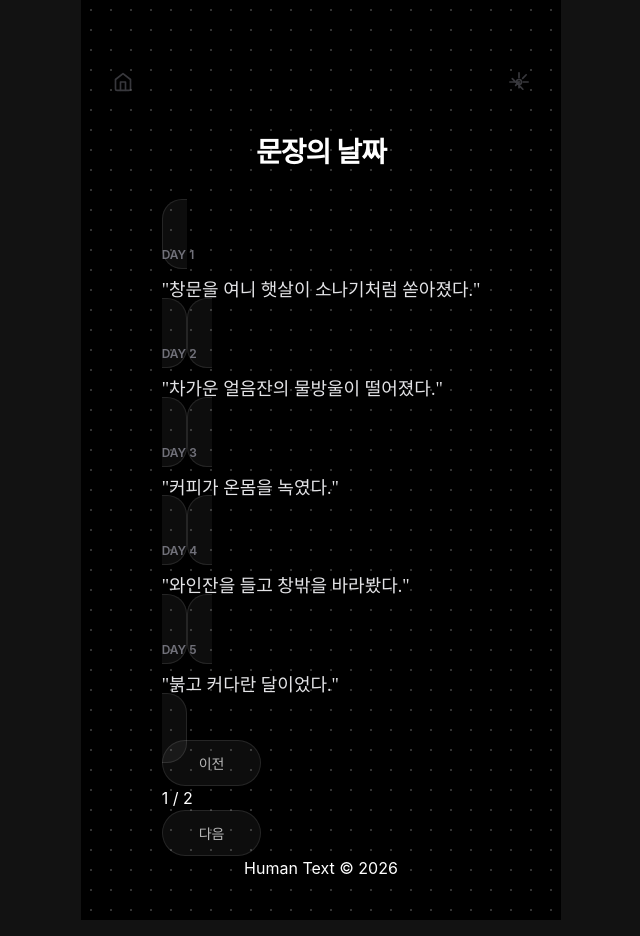
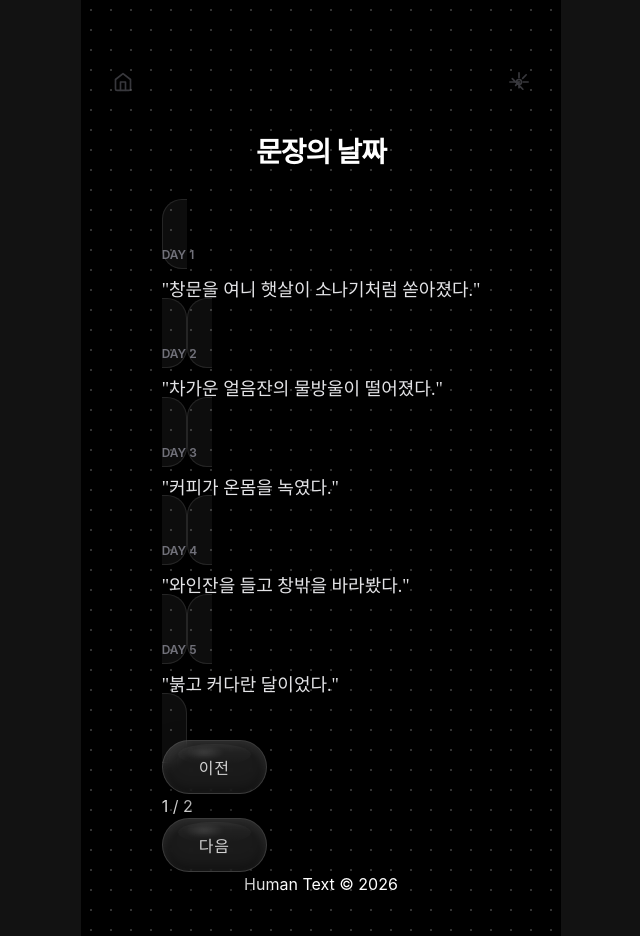
Before and after one commit to hsunp77-hub/human-text, a Next.js app: page /sentences in a window 1280 px wide. Shown: the whole page, without its empty margins (319-959 px from the left). Built offline with nearby package versions, Linux system fonts and the light colour scheme.

Commit message:
fix(ui): update edit button style to match premium 3d look with serif font

```diff
--- a/src/app/globals.css
+++ b/src/app/globals.css
@@ -262,22 +262,67 @@ h1 {
 }
 
 /* Edit Button - Distinctive but cohesive */
+/* Edit Button - Distinctive but cohesive */
 .edit-btn {
-  background: rgba(255, 255, 255, 0.05);
-  color: rgba(255, 255, 255, 0.7);
-  padding: 12px 36px;
+  background: rgba(255, 255, 255, 0.1);
+  color: rgba(255, 255, 255, 0.8);
+  padding: 14px 36px;
   border-radius: 99px;
-  font-size: 14px;
-  font-weight: 400;
-  border: 1px solid rgba(255, 255, 255, 0.1);
+  font-size: 16px;
+  font-weight: 500;
+  border: 1px solid rgba(255, 255, 255, 0.15);
   cursor: pointer;
-  transition: all 0.3s ease;
+  transition: all 0.3s cubic-bezier(0.4, 0, 0.2, 1);
+  box-shadow:
+    0 15px 30px rgba(0, 0, 0, 0.5),
+    inset 0 4px 10px rgba(255, 255, 255, 0.1),
+    inset 0 -4px 12px rgba(0, 0, 0, 0.4),
+    0 0 15px rgba(255, 255, 255, 0.01);
+  backdrop-filter: blur(4px);
+  position: relative;
+  overflow: hidden;
+  font-family: var(--font-serif);
+  letter-spacing: 1px;
+}
+
+.edit-btn::before {
+  content: '';
+  position: absolute;
+  top: 10%;
+  left: 20%;
+  width: 40%;
+  height: 25%;
+  background: radial-gradient(ellipse at center, rgba(255, 255, 255, 0.15) 0%, transparent 70%);
+  border-radius: 50%;
+  pointer-events: none;
+  filter: blur(2px);
+}
+
+.edit-btn::after {
+  content: '';
+  position: absolute;
+  top: 6%;
+  left: 15%;
+  width: 70%;
+  height: 40%;
+  background: linear-gradient(to bottom, rgba(255, 255, 255, 0.05), transparent);
+  border-radius: 50%;
+  pointer-events: none;
 }
 
 .edit-btn:hover {
-  background: rgba(255, 255, 255, 0.1);
+  transform: translateY(-3px) scale(1.03);
+  background: rgba(255, 255, 255, 0.15);
   color: white;
   border-color: rgba(255, 255, 255, 0.3);
+  box-shadow:
+    0 20px 40px rgba(0, 0, 0, 0.6),
+    inset 0 6px 15px rgba(255, 255, 255, 0.15),
+    inset 0 -6px 15px rgba(0, 0, 0, 0.5);
+}
+
+.edit-btn:active {
+  transform: translateY(1px) scale(0.97);
 }
 
 /* Footer Navigation */
```
